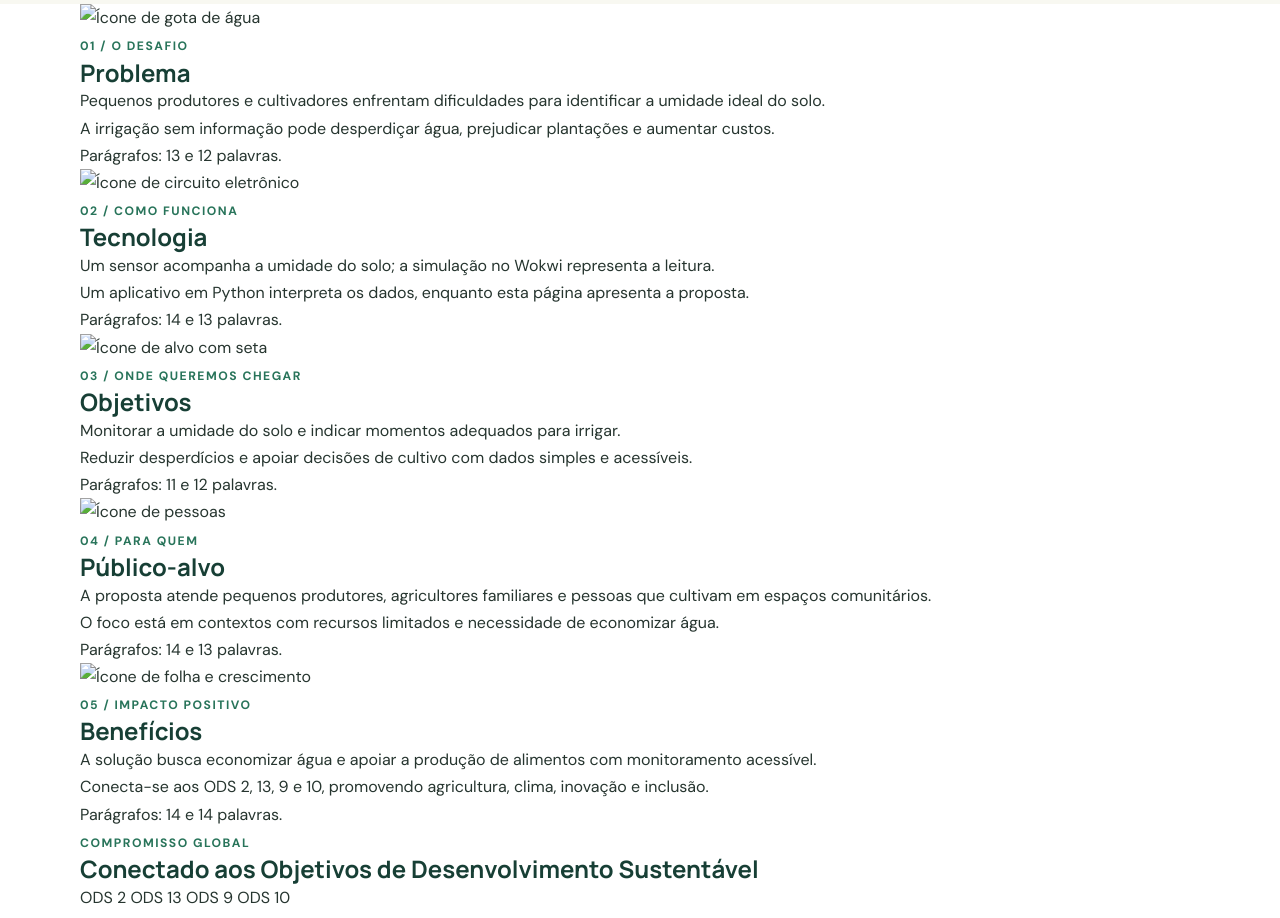
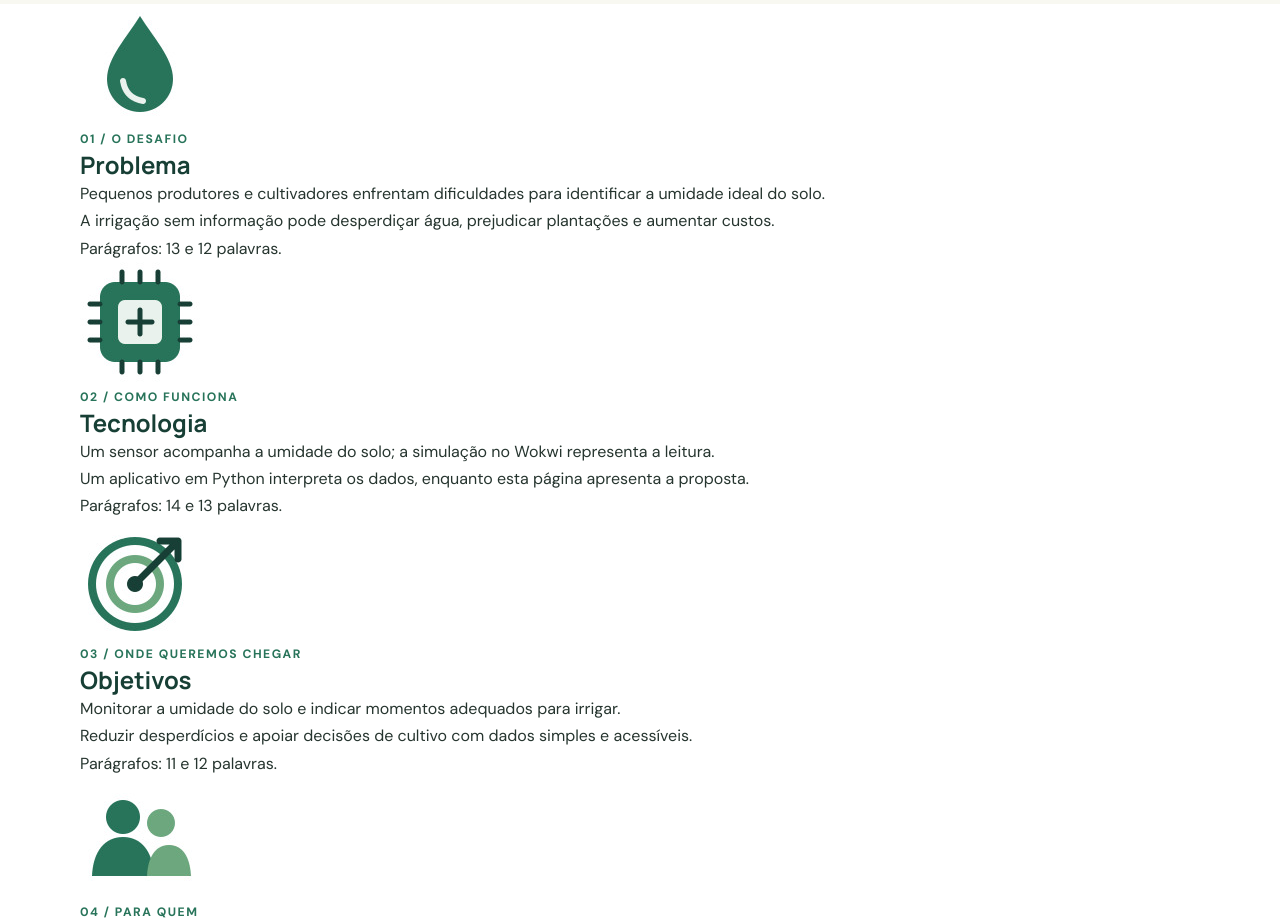
Before and after one commit to L1nguin3/GS_FRONT_END, a plain HTML site: page index.html in a window 1280 px wide. Shown: the part 641-1559 px from the top of the page. Drawn offline with Linux system fonts and the light colour scheme.

Commit message:
feat: correção das imagens

```diff
--- a/index.html
+++ b/index.html
@@ -19,7 +19,7 @@
     <header class="cabecalho">
         <div class="container navegacao">
             <a class="marca" href="#inicio" aria-label="RAIZ - início">
-                <img src="img/raiz.svg" alt="Ícone RAIZ: uma folha dentro de um círculo">
+                <img src="img/raiz.jpg" alt="Ícone RAIZ: uma folha dentro de um círculo">
                 <span>RAIZ<span class="ponto">.</span></span>
             </a>
 
@@ -53,7 +53,7 @@
     <section class="secao" id="problema">
             <div class="container secao-conteudo">
                 <div class="icone-secao">
-                    <img src="img/problema.svg" alt="Ícone de gota de água">
+                    <img src="img/problema.jpg" alt="Ícone de gota de água">
                 </div>
                 <div class="texto-secao">
                     <span class="numero">01 / O DESAFIO</span>
@@ -68,7 +68,7 @@
         <section class="secao secao-alternada" id="tecnologia">
             <div class="container secao-conteudo">
                 <div class="icone-secao">
-                    <img src="img/tecnologia.svg" alt="Ícone de circuito eletrônico">
+                    <img src="img/tecnologia.jpg" alt="Ícone de circuito eletrônico">
                 </div>
                 <div class="texto-secao">
                     <span class="numero">02 / COMO FUNCIONA</span>
@@ -83,7 +83,7 @@
         <section class="secao" id="objetivos">
             <div class="container secao-conteudo">
                 <div class="icone-secao">
-                    <img src="img/objetivos.svg" alt="Ícone de alvo com seta">
+                    <img src="img/objetivos.jpg" alt="Ícone de alvo com seta">
                 </div>
                 <div class="texto-secao">
                     <span class="numero">03 / ONDE QUEREMOS CHEGAR</span>
@@ -98,7 +98,7 @@
         <section class="secao secao-alternada" id="publico-alvo">
             <div class="container secao-conteudo">
                 <div class="icone-secao">
-                    <img src="img/publico.svg" alt="Ícone de pessoas">
+                    <img src="img/publico.jpg" alt="Ícone de pessoas">
                 </div>
                 <div class="texto-secao">
                     <span class="numero">04 / PARA QUEM</span>
@@ -112,14 +112,12 @@
         <section class="secao" id="beneficios">
             <div class="container secao-conteudo">
                 <div class="icone-secao">
-                    <img src="img/beneficios.svg" alt="Ícone de folha e crescimento">
+                    <img src="img/beneficios.jpg" alt="Ícone de folha e crescimento">
                 </div>
                 <div class="texto-secao">
                     <span class="numero">05 / IMPACTO POSITIVO</span>
                     <h2>Benefícios</h2>
                     <p>A solução busca economizar água e apoiar a produção de alimentos com monitoramento acessível.</p>
-                    <p>Conecta-se aos ODS 2, 13, 9 e 10, promovendo agricultura, clima, inovação e inclusão.</p>
-                    <span class="contagem">Parágrafos: 14 e 14 palavras.</span>
                 </div>
             </div>
         </section>
```
